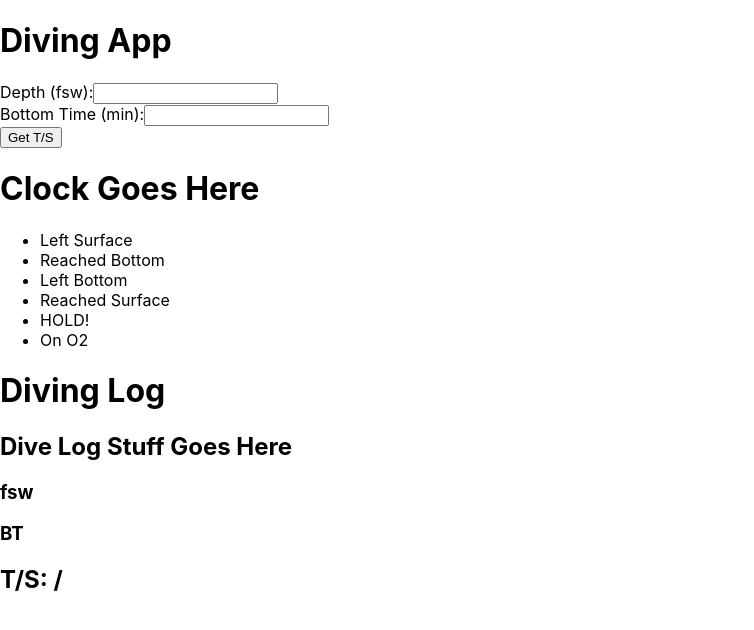
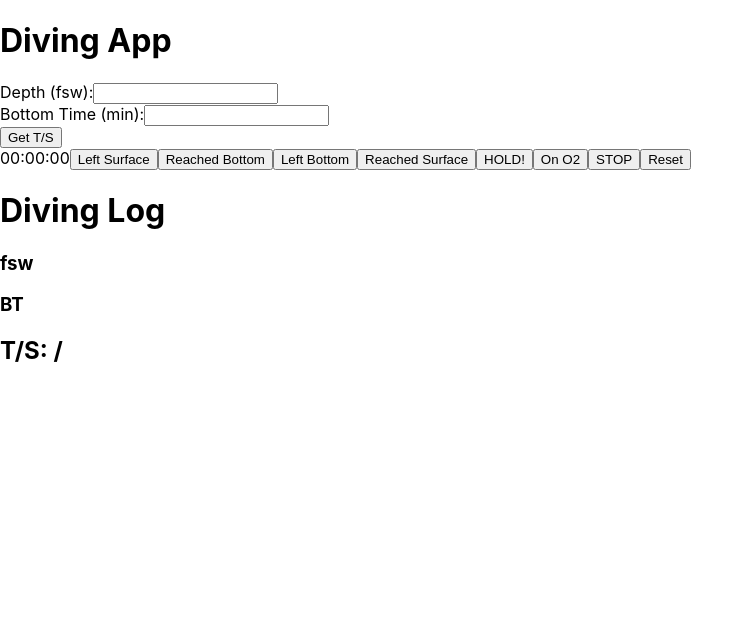
Before and after one commit to brannonstarnes/dive-app, a React (Create React App) app: page / in a window 1280 px wide. Shown: the top 630 px of the page, without its empty margins (0-754 px from the left). Built offline with nearby package versions, Linux system fonts and the light colour scheme.

Commit message:
adds buttons: ls, rb, lb, rs, and hold. aadds functions to parse time out of date object and add leading zeros

```diff
--- a/src/App.js
+++ b/src/App.js
@@ -3,25 +3,23 @@ import { useState } from "react";
 import Header from "./components/header";
 import Forms from "./components/forms";
 import Clock from "./components/clock";
-import ClockButtons from "./components/clockButtons";
 import Log from "./components/diveLog";
 
-//TO DO: get depth and bt from the Form, pass it to Log to display
 function App(props) {
+
 
   const [bottomTime, setBottomTime] = useState([])
   const [depth, setDepth] = useState([])
-  const [onO2, setOnO2] = useState([])
-  const [leftSurface, setLS] = useState([])
   const [diveLog, setDiveLog] = useState([])
   const [formTSRGD, setFormTSRGD] = useState();
   const [schedule, setSchedule] = useState();
+  // const [reachBottom, setRB] = useState(0);
+
 
   const getBottomTime = (leftSurf, leftBott) => {
     let bottomTime = leftSurf - leftBott
     return setBottomTime(bottomTime)
   }
-
 
   const makeDiveLogEntry= (entry) => {
     let entries = [...diveLog, entry];
@@ -33,9 +31,8 @@ function App(props) {
     <>
       <Header />
       <Forms getBT={getBottomTime} setDepth={setDepth} setBT={setBottomTime} depth={depth} BT={bottomTime} setFormTSRGD={setFormTSRGD} setSchedule={setSchedule}/>
-      <Clock />
-      <ClockButtons getBT={getBottomTime} setDepth={setDepth} setOnO2={setOnO2} setLS={setLS} makeDiveLogEntry={makeDiveLogEntry}/>
-      <Log LS={leftSurface} BT={bottomTime} D={depth} onO2={onO2} diveLog={diveLog} formTSRGD={formTSRGD} schedule={schedule}/>
+      <Clock makeDiveLogEntry={makeDiveLogEntry} diveLog={diveLog}/>
+      <Log diveLog={diveLog} BT={bottomTime} D={depth} formTSRGD={formTSRGD} schedule={schedule}/>
     </>
   ) ;
 }
--- /dev/null
+++ b/src/calculations/stringifyTime.js
@@ -0,0 +1,18 @@
+export default function stringifyTime(dateObj){
+    let hours = addLeadingZerosToTimes(dateObj.getHours());
+    let min = addLeadingZerosToTimes(dateObj.getMinutes());
+    let sec = addLeadingZerosToTimes(dateObj.getSeconds());
+    console.log(hours,':', min,'::', sec)
+
+
+    return(`${hours}:${min}::${sec}`)
+}
+
+
+function addLeadingZerosToTimes(timeIncrement){
+        if (timeIncrement < 10){
+            console.log("added zero to ", timeIncrement)
+            timeIncrement = `0${timeIncrement}`;
+        }
+        return timeIncrement;
+    }
--- a/src/components/clock.js
+++ b/src/components/clock.js
@@ -1,10 +1,37 @@
-import React from "react";
+import React, {useState, useEffect} from "react";
+import ClockButtons from "./clockButtons";
 
-function Clock(){
+
+function Clock(props){
+    const [time, setClockTime] = useState(0);
+    const [isRunning, setIsRunning] = useState(false);
+
+
+
+    useEffect(() =>{
+        let interval;
+        if (isRunning) {
+            interval = setInterval(()=>{ //setInterval(func, milliseconds)
+                setClockTime((previousTime) => previousTime + 10); //setTimeout(func, milliseconds)
+            }, 10);
+        } else if (!isRunning) {
+            clearInterval(interval);
+        }
+        return () => clearInterval(interval);
+    }, [isRunning]);
+
 
     return(
-        <h1> Clock Goes Here </h1>
-    )
-}
+        <div className="stopwatchContainer">
+            <span className="timeDisplay">
+                <span className="clockTime" id="hours">{("0" + Math.floor((time /600000) % 60)).slice(-2)}</span>:
+                <span className="clockTime" id="minutes">{("0" + Math.floor((time /60000) % 60)).slice(-2)}</span>:
+                <span className="clockTime" id="seconds">{("0" + Math.floor((time /1000) % 60)).slice(-2)}</span>
+                {/* <span className="clockTime" id="milliseconds">{("0" + Math.floor((time /10) % 100)).slice(-2)}</span> */}
+            </span>
+            <ClockButtons makeDiveLogEntry={props.makeDiveLogEntry} setIsRunning={setIsRunning} diveLog={props.diveLog}/>
+        </div>
+        )
 
+};
 export default Clock;
--- a/src/components/clockButtons.js
+++ b/src/components/clockButtons.js
@@ -1,15 +1,28 @@
-import React from "react";
+import React, { useEffect } from "react";
+import LeftBottom from "./watchButtons/leftBottom";
+import LeftSurface from "./watchButtons/leftSurface";
+import ReachedBottom from "./watchButtons/reachBottom";
+import ReachSurface from "./watchButtons/reachSurface";
 
 function ClockButtons(props){
+    //TO DO: bug - first LS log entry is blank, then the correct entry is made on second click
+
+    // const getDescent = (reachBottom, leftSurface) => {
+    //     return reachBottom - leftSurface
+    //   }
+
+
     return(
-        <ul>
-            <li>Left Surface</li>
-            <li>Reached Bottom</li>
-            <li>Left Bottom</li>
-            <li>Reached Surface</li>
-            <li>HOLD!</li>
-            <li>On O2</li>
-        </ul>
+        <>
+            <LeftSurface setIsRunning={props.setIsRunning} makeDiveLogEntry={props.makeDiveLogEntry}/>
+            <ReachedBottom makeDiveLogEntry={props.makeDiveLogEntry}/>
+            <LeftBottom makeDiveLogEntry={props.makeDiveLogEntry} />
+            <ReachSurface makeDiveLogEntry={props.makeDiveLogEntry}/>
+            <button>HOLD!</button>
+            <button>On O2</button>
+            <button onClick={()=>props.setIsRunning(false)}>STOP</button>
+            <button onClick={()=>props.setTime(0)}>Reset</button>
+        </>
     )
 }
 
--- a/src/components/diveLog.js
+++ b/src/components/diveLog.js
@@ -1,16 +1,17 @@
 import React from "react";
+
 
 function Log(props){
 
+
     const mapEntries =(props.diveLog.map(entry => {
-        return <li>{entry}</li>
+        return <li key={entry}>{entry}</li>
     }))
 
     return(
         <div id='dive-log-container'>
             <h1> Diving Log </h1>
             <div>
-                <h2> Dive Log Stuff Goes Here </h2>
                 <h3>{props.D || "0"} fsw</h3>
                 <h3>{props.BT || "0"} BT</h3>
                 <ul>
--- /dev/null
+++ b/src/components/watchButtons/leftBottom.js
@@ -0,0 +1,26 @@
+import React from "react";
+import stringifyTime from '../../calculations/stringifyTime'
+
+function LeftBottom(props){
+
+    let LB;
+    let stringLB;
+    // let bottomTime // LB-LS = BT
+
+    // useEffect(()=>{
+    //     props.makeDiveLogEntry((`LB ${diveLogDict[LB]}` ))
+    // })
+
+    return (
+        <button onClick={()=>
+            [
+            LB = new Date (),
+            stringLB = stringifyTime(LB),
+            // bottomTime = (LB-LS),
+            props.makeDiveLogEntry(`LB ${stringLB}`)
+            ]
+        }>Left Bottom</button>
+    )
+}
+
+export default LeftBottom;
--- /dev/null
+++ b/src/components/watchButtons/leftSurface.js
@@ -0,0 +1,20 @@
+import React from "react";
+import stringifyTime from "../../calculations/stringifyTime";
+
+function LeftSurface(props){
+
+    let LS; //needs to be state to pass to other components
+    let stringLS;
+    return (
+        <button onClick={()=>
+            [
+            props.setIsRunning(true),
+            LS = new Date (),
+            stringLS = stringifyTime(LS),
+            props.makeDiveLogEntry(`LS ${stringLS}`)
+            ]
+        }>Left Surface</button>
+    )
+}
+
+export default LeftSurface;
--- /dev/null
+++ b/src/components/watchButtons/reachBottom.js
@@ -0,0 +1,22 @@
+import React from "react";
+import stringifyTime from "../../calculations/stringifyTime";
+
+function ReachedBottom(props){
+
+    let RB;
+    let stringRB;
+    // let descent; //RB - LS = descent
+
+    return (
+        <button onClick={()=>
+            [
+            RB = new Date (),
+            // descent = (RB-LS),
+            stringRB = stringifyTime(RB),
+            props.makeDiveLogEntry(`RB ${stringRB}`)
+            ]
+        }>Reached Bottom</button>
+    )
+}
+
+export default ReachedBottom;
--- /dev/null
+++ b/src/components/watchButtons/reachSurface.js
@@ -0,0 +1,22 @@
+import React from "react";
+import stringifyTime from '../../calculations/stringifyTime'
+
+function ReachSurface(props){
+
+    let RS;
+    let stringRS;
+    // let ascent // RS-LB = ascent
+
+    return (
+        <button onClick={()=>
+            [
+            RS = new Date (),
+            stringRS = stringifyTime(RS),
+            // ascent = (RS-LS),
+            props.makeDiveLogEntry(`RS ${stringRS}`) // will include ascent time in entry
+            ]
+        }>Reached Surface</button>
+    )
+}
+
+export default ReachSurface;
```
Also changed, not shown: src/components/watchButtons/hold.js (added, +22 -0 lines).
